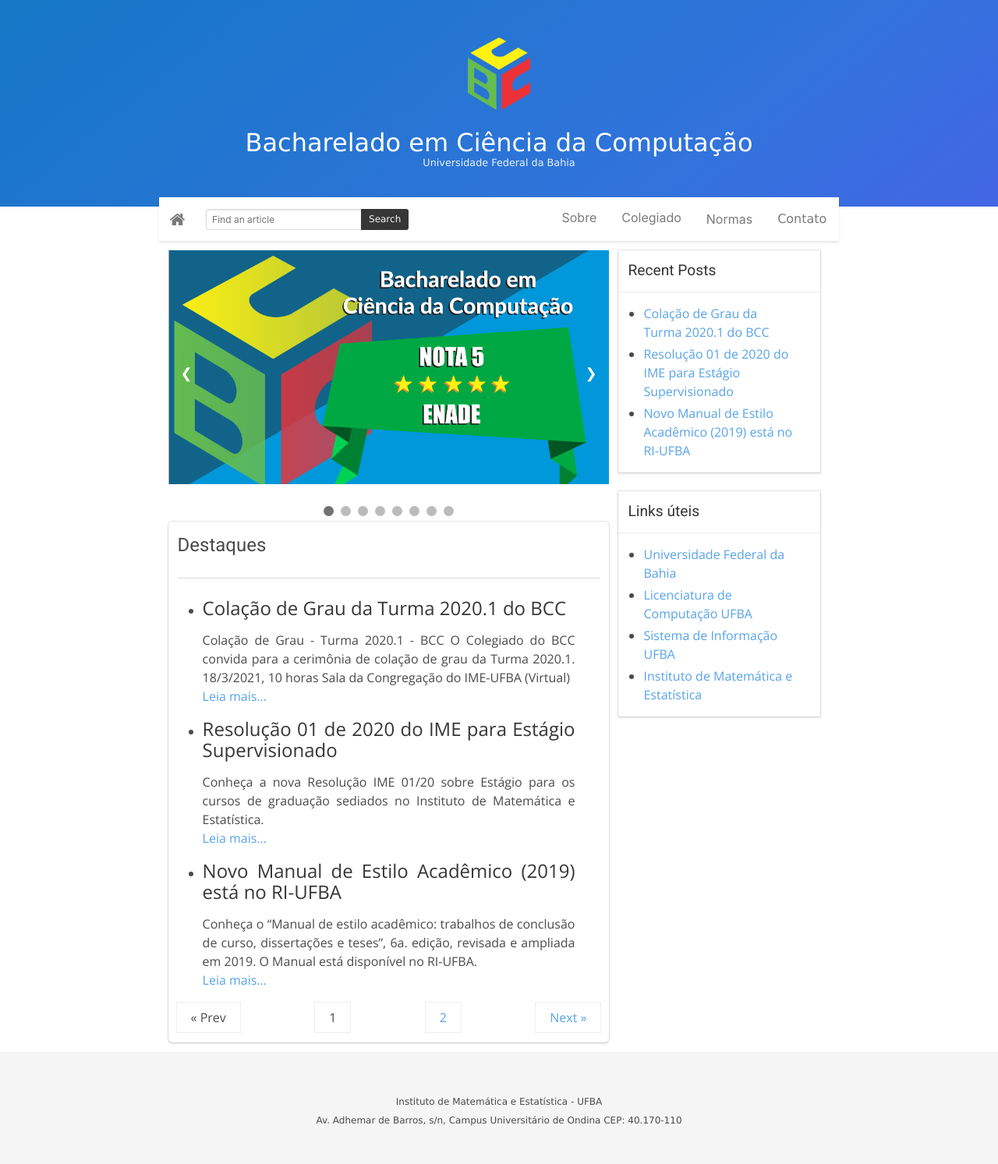
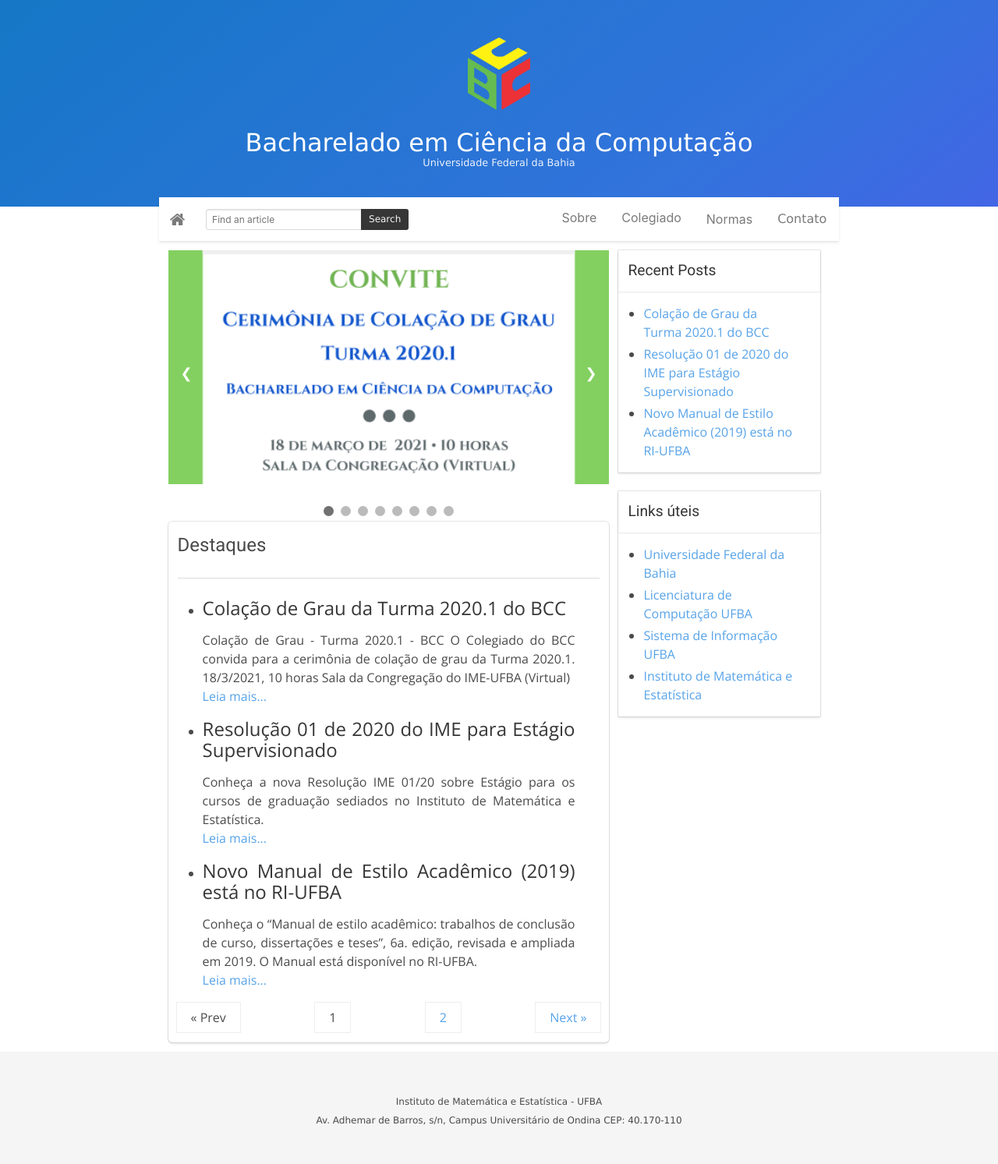
Before and after one commit to bcc-ufba/bcc-ufba.github.io, a Jekyll site: the page built from index.html, in a window 1280 px wide. Shown: the whole page at 78% size. Built offline with Jekyll 4.4.1, drawn with Linux system fonts in a browser that asks for light colours; the list of posts is cut into pages by our own code.

Commit message:
Update default.html

```diff
--- a/_layouts/default.html
+++ b/_layouts/default.html
@@ -33,6 +33,9 @@
 
 
     <div class="slideshow-container" id="slideshowid">
+      <div class="mySlides fade">
+        <img src="{{ site.baseurl }}/assets/images/convite-20201-BCC.png">
+      </div>
 
       <div class="mySlides fade">
         <img src="{{ site.baseurl }}/assets/images/banner.png">
```
